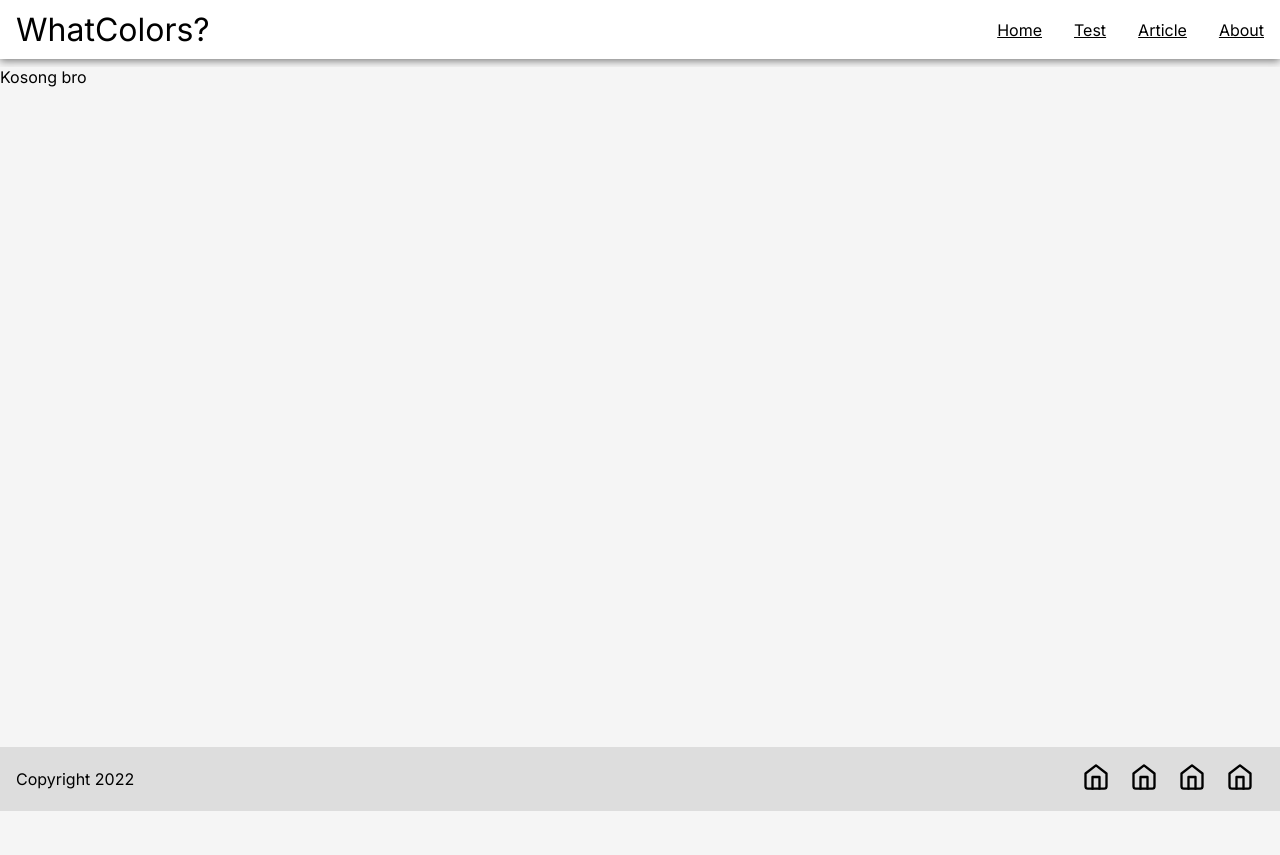
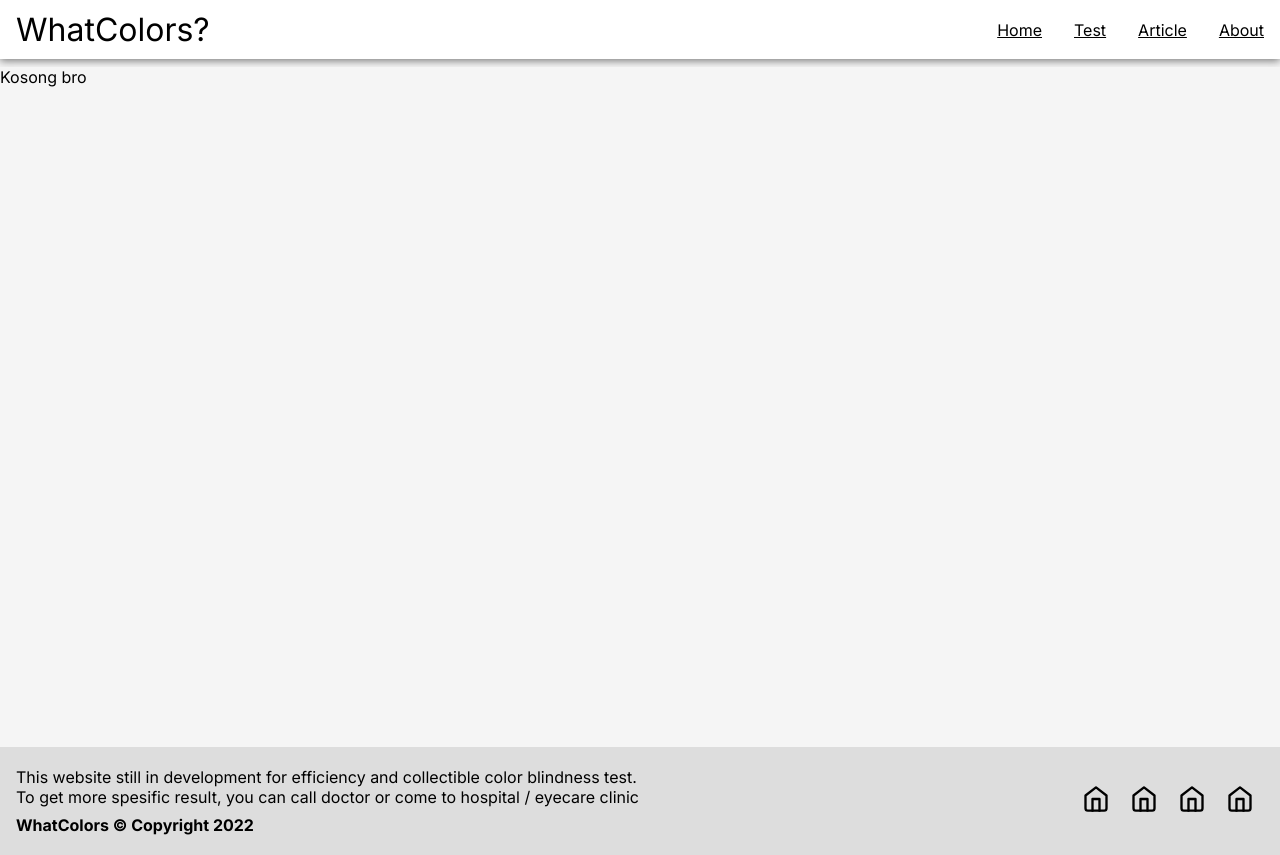
Before and after one commit to Z4nR/what-colors, a React (Create React App) app: page /notFound in a window 1280 px wide. Before the commit the page ends 811 px from the top, so only its background shows below. Built offline with nearby package versions, Linux system fonts and the light colour scheme.

Commit message:
finish footer for now

```diff
--- a/src/components/Footer.js
+++ b/src/components/Footer.js
@@ -7,7 +7,15 @@ export default function Footer() {
     <div className="footer">
       <div className="foot-desc">
         <div className="foot-desc_item">
-          <p>Copyright 2022</p>
+          <p>
+            This website still in development for efficiency and collectible
+            color blindness test. <br />
+            To get more spesific result, you can call doctor or come to hospital
+            / eyecare clinic
+          </p>
+          <p>
+            <b>WhatColors © Copyright 2022</b>
+          </p>
         </div>
       </div>
       <nav className="foot-nav">
--- a/src/styles/main.css
+++ b/src/styles/main.css
@@ -425,6 +425,15 @@ footer {
   align-items: center;
 }
 
+.foot-desc_item {
+  max-width: 900px;
+  text-align: justify;
+}
+
+.foot-desc_item p {
+  padding: 4px 0;
+}
+
 .foot-nav ul li {
   display: inline-block;
 }
```
